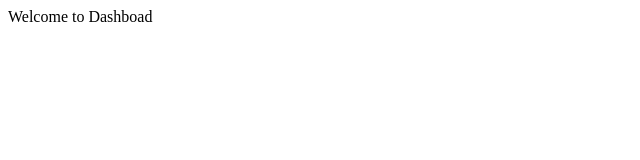
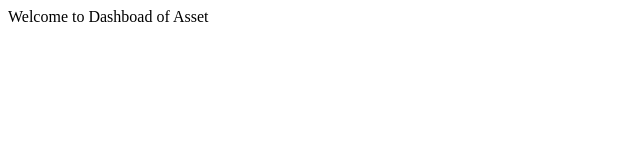
Before and after one commit to oladim/bunams_project, a React (Create React App) app: page /dashboard in a window 1280 px wide. Shown: the top 160 px of the page, without its empty margins (0-640 px from the left). Built offline with nearby package versions, Linux system fonts and the light colour scheme.

Commit message:
dashboard

```diff
--- a/src/Dashboard/components/Landing.js
+++ b/src/Dashboard/components/Landing.js
@@ -4,7 +4,7 @@ import styled from "styled-components";
 const Landing = () => {
     return <Wrapper>
     <div>
-          Welcome to Dashboad
+          Welcome to Dashboad of Asset
     </div>
     </Wrapper>
 }
```
Also changed, not shown: 1 other file (tests, documents, lock files or other folders).
